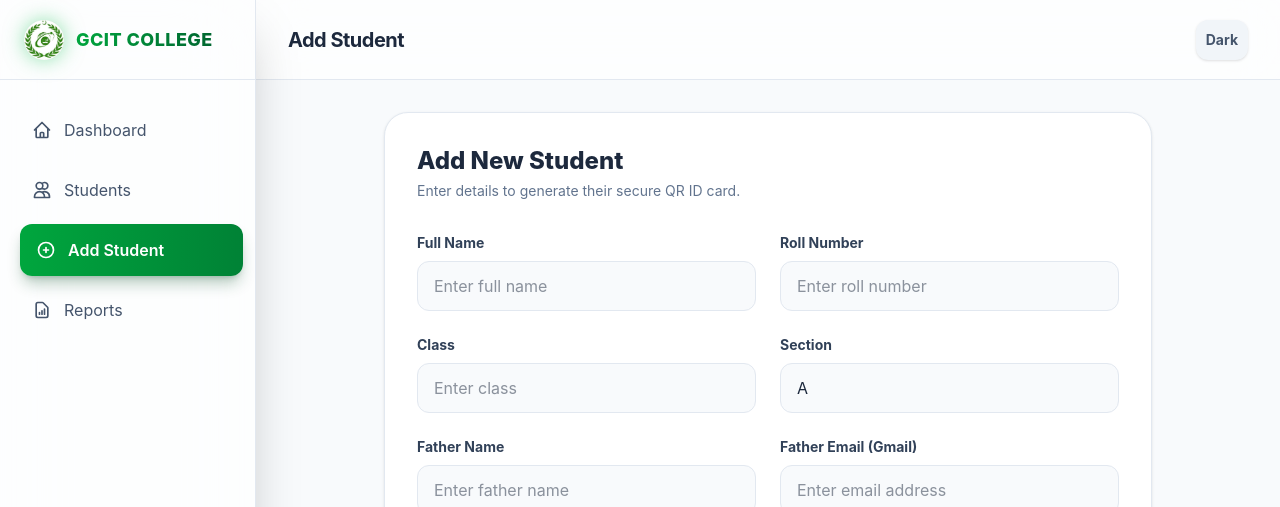
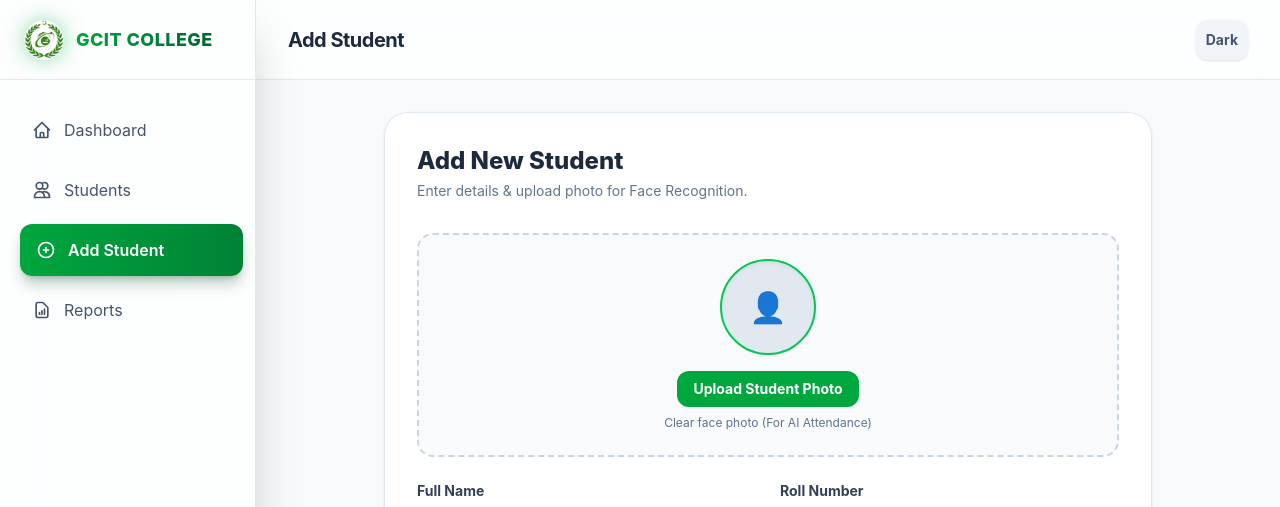
Before and after one commit to thedeadarmy21-stack/gcit-collage-admin, a React (Vite) app: page /add-student in a window 1280 px wide. Shown: the top 507 px of the page. Built offline with nearby package versions, Linux system fonts and the light colour scheme; no server answers; sample sign-in values are in the browser's storage; the HTML template or start-up script is replaced by a standard one.

Commit message:
Added photo upload and display feature

```diff
--- a/src/pages/AddStudent.jsx
+++ b/src/pages/AddStudent.jsx
@@ -7,6 +7,8 @@ const AddStudent = () => {
   const [formData, setFormData] = useState({
     name: '', rollNumber: '', className: '', section: 'A', fatherName: '', fatherWhatsApp: '', fatherEmail: ''
   });
+  const [image, setImage] = useState(null); // 🚀 NAYA: Photo State
+  const [preview, setPreview] = useState(null);
   const [loading, setLoading] = useState(false);
   const [error, setError] = useState('');
   const navigate = useNavigate();
@@ -16,13 +18,30 @@ const AddStudent = () => {
     setFormData({ ...formData, [e.target.name]: e.target.value });
   };
 
+  // 🚀 Photo select karne ka function
+  const handleImageChange = (e) => {
+    const file = e.target.files[0];
+    if (file) {
+      setImage(file);
+      setPreview(URL.createObjectURL(file));
+    }
+  };
+
   const handleSubmit = async (e) => {
     e.preventDefault();
     setLoading(true);
     setError('');
+
+    const data = new FormData();
+    Object.keys(formData).forEach(key => data.append(key, formData[key]));
+    if (image) data.append('photo', image); // Photo add ki
+
     try {
-      await axios.post(`${API_BASE}/api/students/add`, formData, {
-        headers: { Authorization: `Bearer ${token}` },
+      await axios.post(`${API_BASE}/api/students/add`, data, {
+        headers: {
+          Authorization: `Bearer ${token}`,
+          'Content-Type': 'multipart/form-data'
+        },
       });
       navigate('/students');
     } catch (err) {
@@ -36,12 +55,29 @@ const AddStudent = () => {
     <div className="max-w-3xl mx-auto bg-white dark:bg-slate-800/80 backdrop-blur-lg p-8 rounded-3xl shadow-sm border border-slate-200 dark:border-slate-700 transition-colors duration-300">
       <div className="mb-8">
         <h3 className="text-2xl font-extrabold text-slate-800 dark:text-white">Add New Student</h3>
-        <p className="text-slate-500 dark:text-slate-400 text-sm mt-1">Enter details to generate their secure QR ID card.</p>
+        <p className="text-slate-500 dark:text-slate-400 text-sm mt-1">Enter details & upload photo for Face Recognition.</p>
       </div>
 
       {error && <div className="bg-red-50 dark:bg-red-900/30 text-red-600 dark:text-red-400 p-4 rounded-xl mb-6 text-sm font-bold border border-red-100 dark:border-red-800 flex items-center gap-2"><span>⚠️</span>{error}</div>}
 
       <form onSubmit={handleSubmit} className="space-y-6">
+
+        {/* 🚀 PHOTO UPLOAD SECTION */}
+        <div className="flex flex-col items-center justify-center p-6 border-2 border-dashed border-slate-300 dark:border-slate-600 rounded-2xl bg-slate-50 dark:bg-slate-900/50">
+          <div className="h-24 w-24 rounded-full bg-slate-200 dark:bg-slate-700 flex items-center justify-center overflow-hidden mb-4 shadow-inner border-2 border-green-500">
+            {preview ? (
+              <img src={preview} alt="Preview" className="h-full w-full object-cover" />
+            ) : (
+              <span className="text-3xl text-slate-400">👤</span>
+            )}
+          </div>
+          <label className="cursor-pointer bg-green-600 text-white px-4 py-2 rounded-xl text-sm font-bold hover:bg-green-700 transition">
+            Upload Student Photo
+            <input type="file" accept="image/*" onChange={handleImageChange} className="hidden" />
+          </label>
+          <p className="text-xs text-slate-500 mt-2">Clear face photo (For AI Attendance)</p>
+        </div>
+
         <div className="grid grid-cols-1 md:grid-cols-2 gap-6">
           <div>
             <label className="block text-sm font-bold text-slate-700 dark:text-slate-300 mb-2">Full Name</label>
@@ -74,7 +110,6 @@ const AddStudent = () => {
         </div>
 
         <div className="pt-4 border-t border-slate-100 dark:border-slate-700">
-          {/* 🚀 GREEN BUTTON */}
           <button type="submit" disabled={loading} className="w-full bg-green-600 text-white font-bold py-4 rounded-xl hover:bg-green-700 transition-all shadow-lg shadow-green-600/30 flex justify-center items-center gap-2">
             {loading ? (
               <><div className="w-5 h-5 border-2 border-white border-t-transparent rounded-full animate-spin"></div> Saving...</>
--- a/src/pages/Students.jsx
+++ b/src/pages/Students.jsx
@@ -57,18 +57,18 @@ const Students = () => {
     doc.rect(0, 0, 85.6, 54, 'F');
 
     // 2. Top Header (Green Theme)
-    doc.setFillColor(22, 101, 52); // Green-800
+    doc.setFillColor(22, 101, 52);
     doc.rect(0, 0, 85.6, 18, 'F');
 
-    // 3. Top Right Blob (Lighter Green)
-    doc.setFillColor(34, 197, 94); // Green-500
+    // 3. Top Right Blob
+    doc.setFillColor(34, 197, 94);
     doc.ellipse(85.6, 0, 30, 18, 'F');
 
-    // 4. Bottom Wave (Light Green)
-    doc.setFillColor(240, 253, 244); // Green-50
+    // 4. Bottom Wave
+    doc.setFillColor(240, 253, 244);
     doc.rect(0, 44, 85.6, 10, 'F');
 
-    // 🚀 5. COLLEGE NAME & LOGO
+    // 5. COLLEGE NAME
     doc.setTextColor(255, 255, 255);
     doc.setFontSize(10);
     doc.setFont('times', 'bold');
@@ -88,7 +88,6 @@ const Students = () => {
 
     // 7. Student Details
     doc.setTextColor(30, 41, 59);
-
     doc.setFontSize(7);
     doc.setFont('helvetica', 'bold');
     doc.text('Name', 38, 24);
@@ -223,9 +222,14 @@ const Students = () => {
                       onClick={() => navigate(`/student/${student._id}`)}
                       className="flex items-center gap-3 cursor-pointer group"
                     >
-                      <div className="h-10 w-10 rounded-full bg-green-100 dark:bg-green-900/50 text-green-700 dark:text-green-400 flex items-center justify-center font-bold group-hover:bg-green-600 group-hover:text-white transition-colors">
-                        {student.name.charAt(0)}
-                      </div>
+                      {/* 🚀 PHOTO DISPLAY LOGIC */}
+                      {student.photo ? (
+                        <img src={student.photo} alt={student.name} className="h-10 w-10 rounded-full object-cover border-2 border-green-500 shadow-sm" />
+                      ) : (
+                        <div className="h-10 w-10 rounded-full bg-green-100 dark:bg-green-900/50 text-green-700 dark:text-green-400 flex items-center justify-center font-bold group-hover:bg-green-600 group-hover:text-white transition-colors">
+                          {student.name.charAt(0)}
+                        </div>
+                      )}
                       <span className="font-bold text-slate-800 dark:text-white group-hover:text-green-600 dark:group-hover:text-green-400 transition-colors underline-offset-4 group-hover:underline">
                         {student.name}
                       </span>
```
